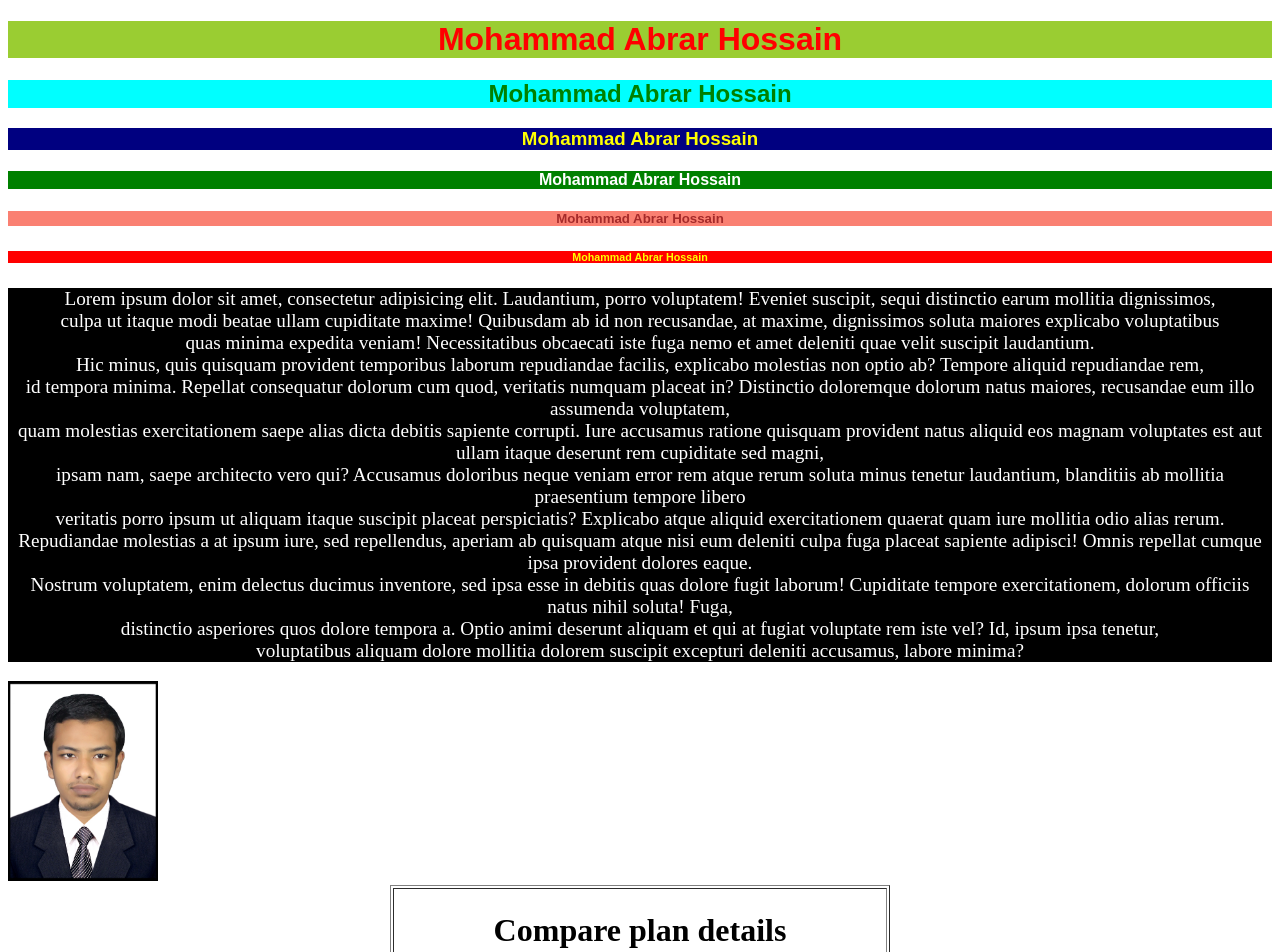
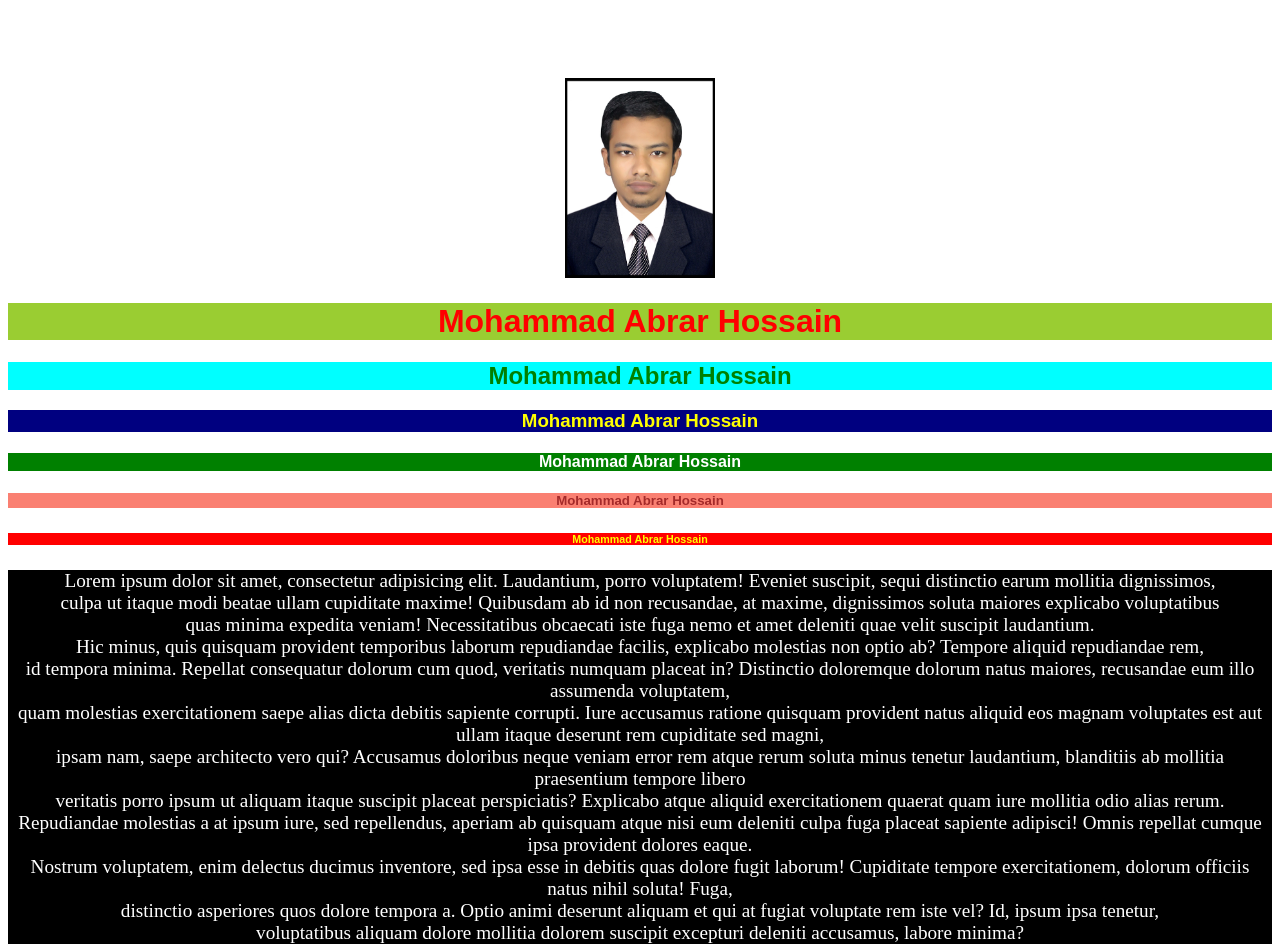
Before and after one commit to Mohammad-Abrar/class01, a plain HTML site: page index.html in a window 1280 px wide. Shown: the top 952 px of the page. Drawn offline with Linux system fonts and the light colour scheme.

Commit message:
Update index.html

```diff
--- a/index.html
+++ b/index.html
@@ -7,6 +7,12 @@
     </head>
     <body>
 
+            <br>
+        <br>
+        <br>
+         <p style="text-align: center;">
+            <img height="200px" width="150px" src="./images/Photograph.jpg" alt="Mohammad Abrar Hossain">
+         </p>
 
 
 
@@ -32,7 +38,7 @@
             <br> distinctio asperiores quos dolore tempora a. Optio animi deserunt aliquam et qui at fugiat voluptate rem iste vel? Id, ipsum ipsa tenetur,
             <br> voluptatibus aliquam dolore mollitia dolorem suscipit excepturi deleniti accusamus, labore minima?</p>
 
-            <img height="200px" width="150px" src="./images/Photograph.jpg" alt="Mohammad Abrar Hossain">
+
 
 
 
```
